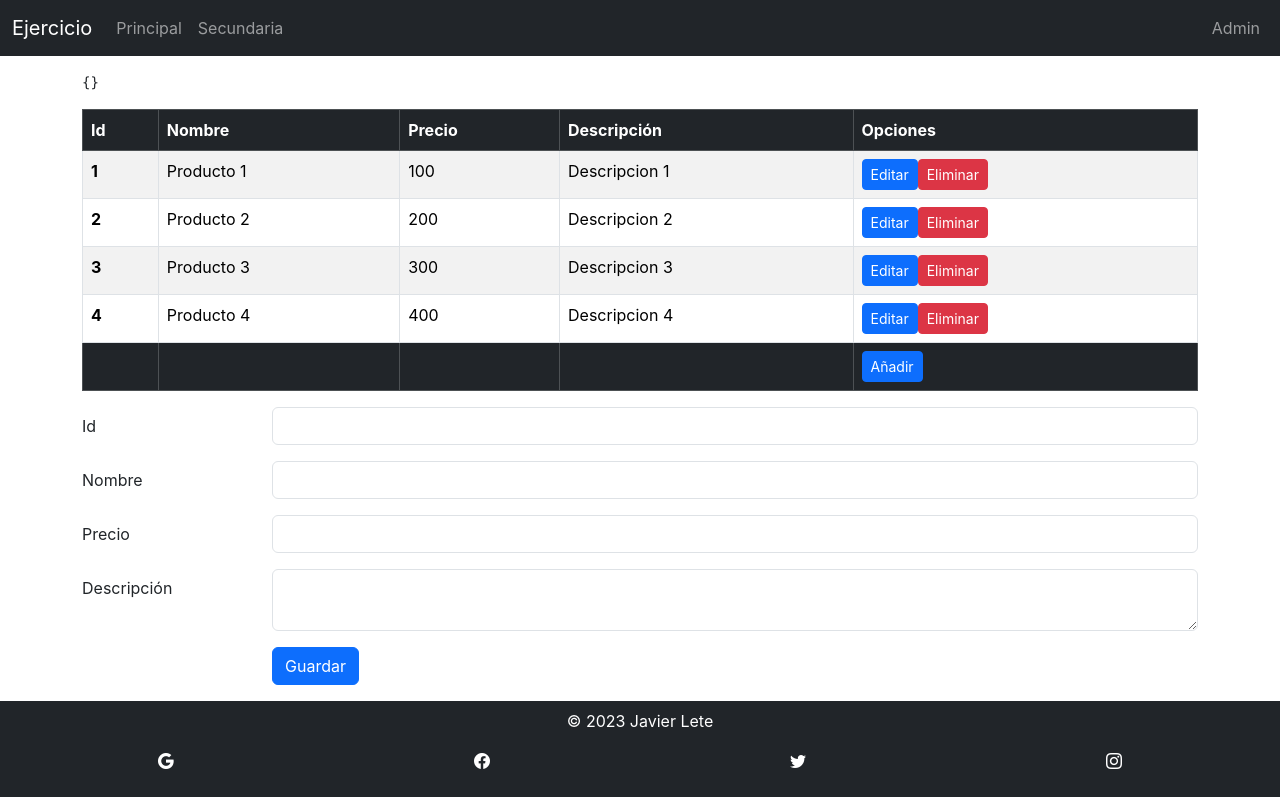
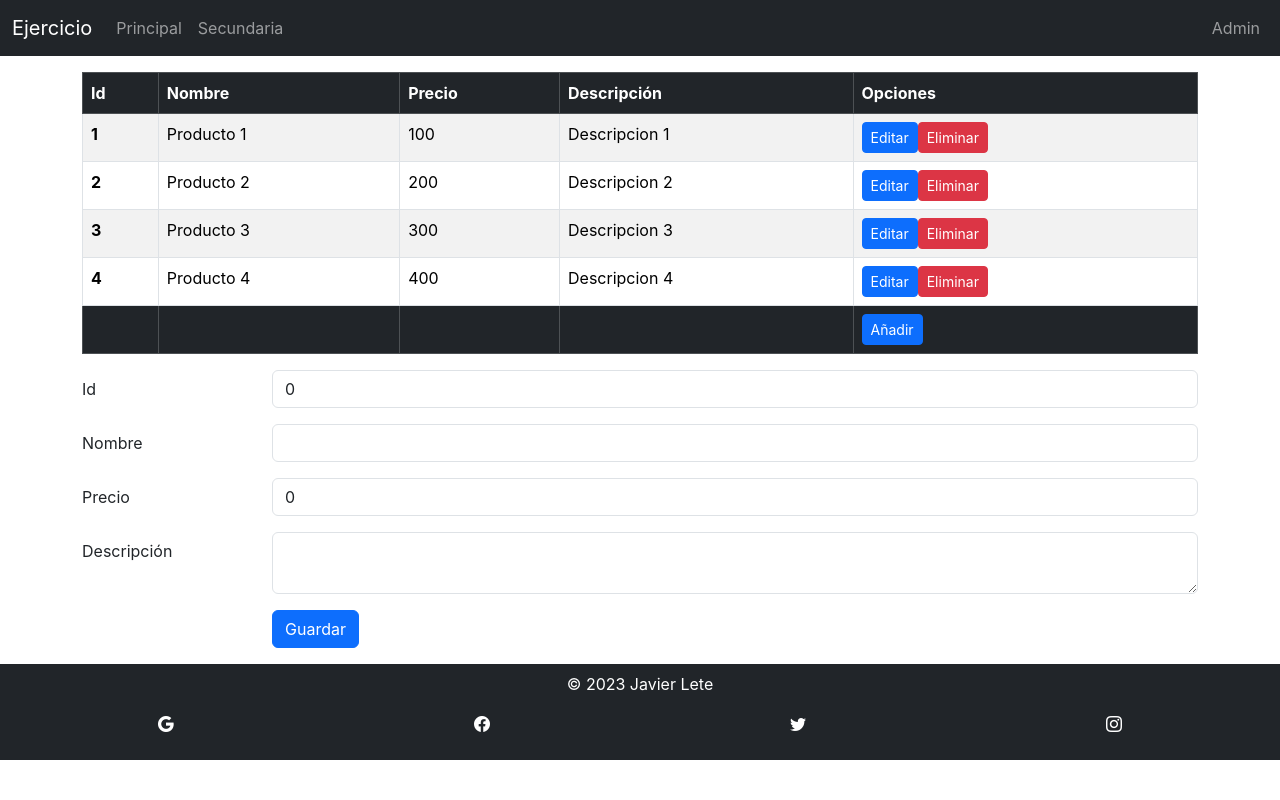
Before and after one commit to javierlete/REACT-2543-ejercicio, a React (Create React App) app in the folder ejercicio/: page / in a window 1280 px wide. Built offline with nearby package versions, Linux system fonts and the light colour scheme.

Commit message:
Al pulsar Guardar o Añadir se vacía el formulario

```diff
--- a/ejercicio/src/componentes/admin/Admin.js
+++ b/ejercicio/src/componentes/admin/Admin.js
@@ -2,13 +2,16 @@ import Listado from "./Listado";
 import Formulario from "./Formulario";
 
 import { useState } from "react";
+import { PRODUCTO_VACIO } from "../../constantes/productoVacio";
 
 export default function Admin({ productos }) {
-    const [ producto, setProducto ] = useState({});
+    const [ producto, setProducto ] = useState(PRODUCTO_VACIO);
+
+    console.log('Admin', producto);
 
     return (
         <>
-            <pre>{JSON.stringify(producto)}</pre>
+            {/* <pre>{JSON.stringify(producto)}</pre> */}
             <Listado productos={productos} setProducto={setProducto} />
             <Formulario producto={producto} setProducto={setProducto} />
         </>
--- a/ejercicio/src/componentes/admin/Formulario.js
+++ b/ejercicio/src/componentes/admin/Formulario.js
@@ -1,13 +1,19 @@
+import { PRODUCTO_VACIO } from "../../constantes/productoVacio";
 import LabelInput from "./LabelInput";
 
 export default function Formulario({ producto, setProducto }) {
+    console.log('Formulario', producto);
+
     return (
-        <form>
-            <LabelInput nombre="Id" id="id" tipo="number" requerido={false} soloLectura={true} valor={producto.id} />
-            <LabelInput nombre="Nombre" id="nombre" tipo="text" textoMinimo="3" requerido={true} valor={producto.nombre} modificarValor={valor => setProducto({ ...producto, nombre: valor })} />
-            <LabelInput nombre="Precio" id="precio" tipo="number" numeroMinimo="0" requerido={true} valor={producto.precio} modificarValor={valor => setProducto({ ...producto, precio: valor })}/>
-            <LabelInput nombre="Descripción" id="descripcion" tipo="textarea" valor={producto.descripcion} modificarValor={valor => setProducto({ ...producto, descripcion: valor })} />
-            <LabelInput nombre="Guardar" tipo="button" />
-        </form>
+        <>
+            {/* <pre>{JSON.stringify(producto)}</pre> */}
+            <form noValidate={true}>
+                <LabelInput nombre="Id" id="id" tipo="number" requerido={false} soloLectura={true} valor={producto.id} />
+                <LabelInput nombre="Nombre" id="nombre" tipo="text" textoMinimo="3" requerido={true} valor={producto.nombre} modificarValor={valor => setProducto({ ...producto, nombre: valor })} />
+                <LabelInput nombre="Precio" id="precio" tipo="number" numeroMinimo="0" requerido={true} valor={producto.precio} modificarValor={valor => setProducto({ ...producto, precio: valor })} />
+                <LabelInput nombre="Descripción" id="descripcion" tipo="textarea" valor={producto.descripcion} modificarValor={valor => setProducto({ ...producto, descripcion: valor })} />
+                <LabelInput nombre="Guardar" tipo="button" onEnviar={() => setProducto(PRODUCTO_VACIO)} />
+            </form>
+        </>
     );
 }
--- a/ejercicio/src/componentes/admin/Listado.js
+++ b/ejercicio/src/componentes/admin/Listado.js
@@ -1,3 +1,4 @@
+import { PRODUCTO_VACIO } from "../../constantes/productoVacio";
 import Linea from "./Linea";
 
 export default function Listado({ productos, setProducto }) {
@@ -22,7 +23,7 @@ export default function Listado({ productos, setProducto }) {
                     <td></td>
                     <td></td>
                     <td>
-                        <a href="#" className="btn btn-sm btn-primary">Añadir</a>
+                        <button type="button" onClick={() => setProducto(PRODUCTO_VACIO)} className="btn btn-sm btn-primary">Añadir</button>
                     </td>
                 </tr>
             </tfoot>
--- /dev/null
+++ b/ejercicio/src/constantes/productoVacio.js
@@ -0,0 +1,6 @@
+export const PRODUCTO_VACIO = {
+    id: 0,
+    nombre: '',
+    precio: 0,
+    descripcion: ''
+}
```
